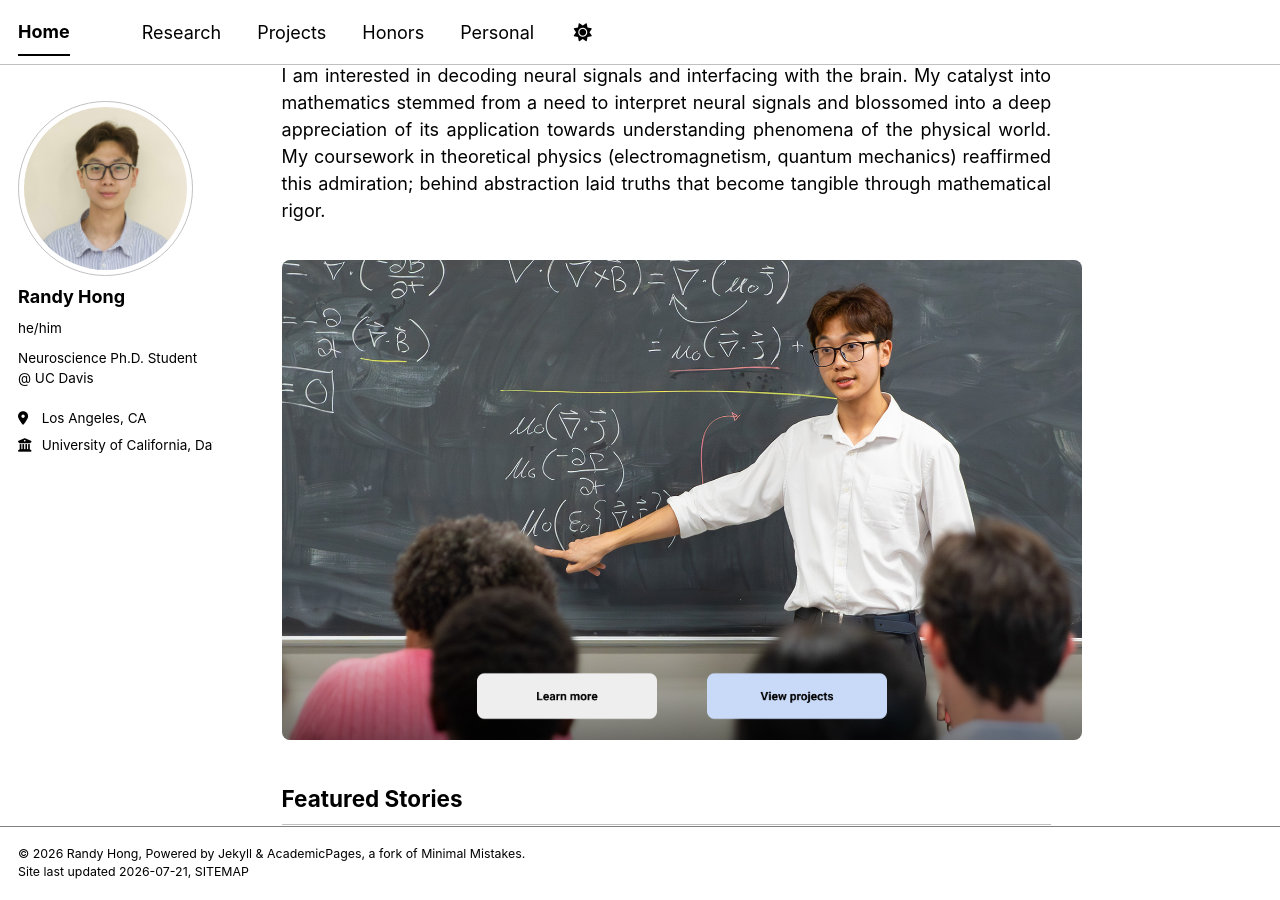
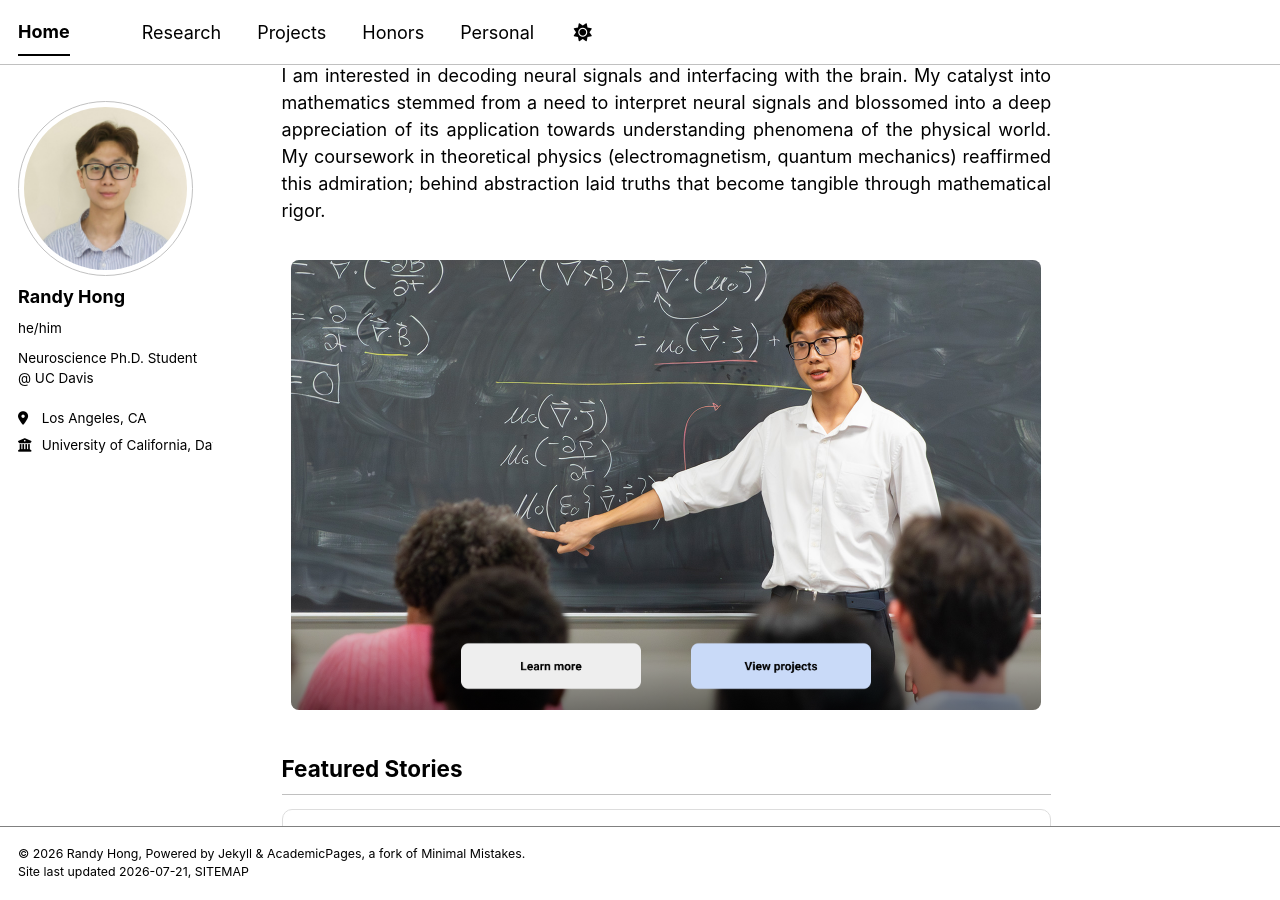
Before and after one commit to randyhongg/randyhongg.github.io, a Jekyll site: the page built from _pages/about.md, in a window 1280 px wide and 900 px high, scrolled down 786 px. Built offline with Jekyll 4.4.1, drawn with Linux system fonts in a browser that asks for light colours; a style sheet for code colours, icons or effects is not loaded.

Commit message:
Update about.md

```diff
--- a/_pages/about.md
+++ b/_pages/about.md
@@ -46,7 +46,7 @@
 }
 </style>
 
-<div class="hero-fade-in" style="position: relative; width: 120%; max-width: 800px; margin: 0 auto;">
+<div class="hero-fade-in" style="position: relative; width: 120%; max-width: 750px; margin: 0 auto;">
   <img src="../images/holland_teach.jpg" alt="Alt text" style="width: 100%; box-sizing: border-box; border: none; padding: 0; display: block; border-radius: 8px;">
 
   <div style="position: absolute; bottom: 0; left: 0; right: 0; height: 100px; background: linear-gradient(transparent, rgba(0,0,0,0.5)); border-radius: 0 0 8px 8px;"></div>
```
